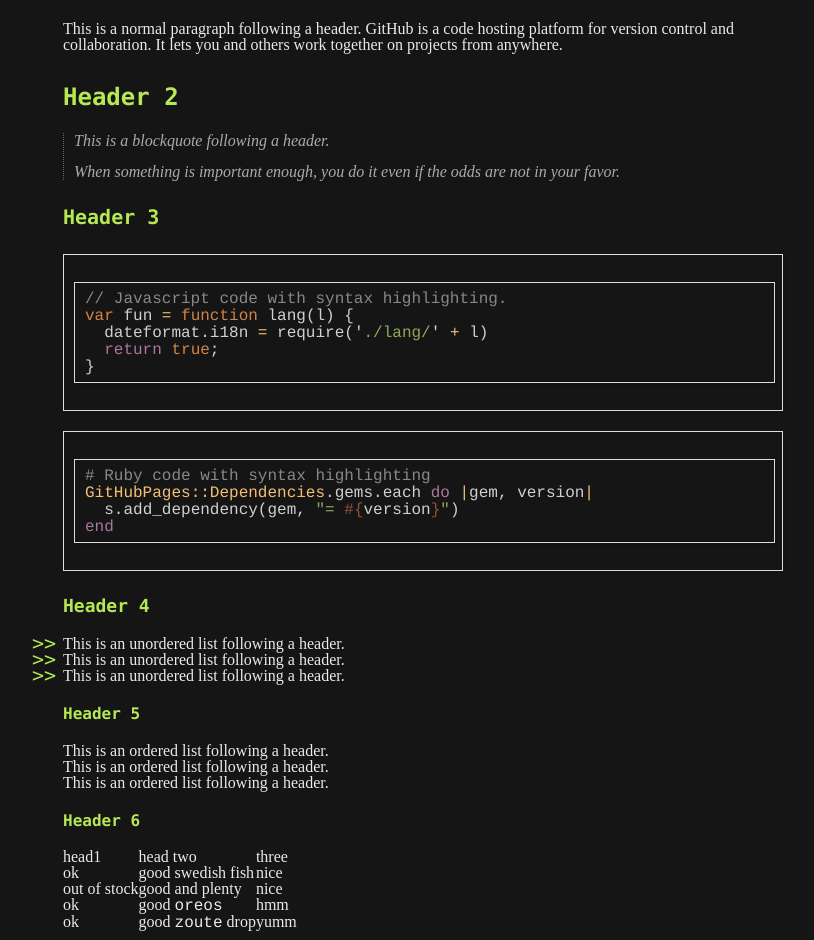
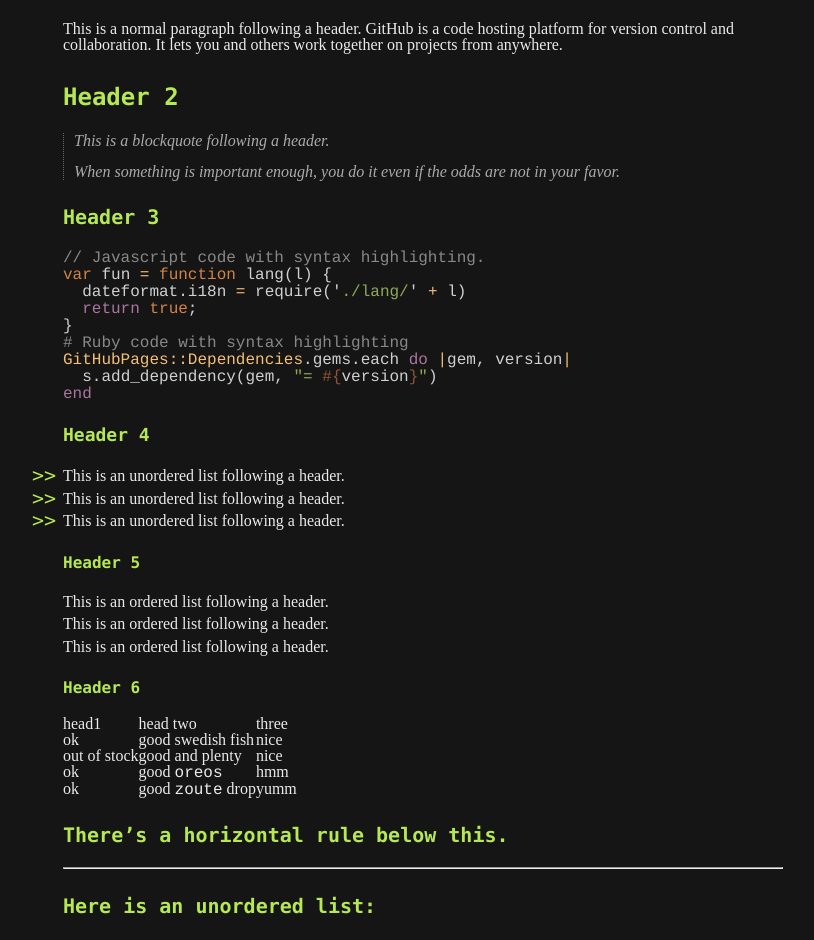
Before and after one commit to ACsediment/ACsediment.github.io, a Jekyll site: the page built from _posts/2020-01-01-Style_Tests.md, in a window 1280 px wide. Shown: the part 362-1302 px from the top of the page, without its empty margins (217-1031 px from the left). Built offline with Jekyll 4.4.1, drawn with Linux system fonts in a browser that asks for light colours.

Commit message:
modify css

```diff
--- a/_sass/_highlights.scss
+++ b/_sass/_highlights.scss
@@ -1,13 +1,5 @@
 
 .highlight {
-  padding: 7px 7px 7px 10px;
-  border: 1px solid #ddd;
-  -moz-box-shadow: 3px 3px rgba(0,0,0,0.1);
-  -webkit-box-shadow: 3px 3px rgba(0,0,0,0.1);
-  box-shadow: 3px 3px rgba(0,0,0,0.1);
-  margin: 20px 0 20px 0;
-  // overflow: scroll;
-
   $plaintext: $alto;
   $string: $chelsea-cucumber;
   $literal: $chelsea-cucumber;
@@ -26,6 +18,9 @@
   $header: $hippie-blue;
 
   color: $plaintext;
+
+  table td { padding: 5px; }
+  table pre { margin: 0; }
 
   .w {color: $plaintext;}
   .err {color: $error-foreground; background-color: $error-background;}
--- a/style.scss
+++ b/style.scss
@@ -19,6 +19,8 @@ $body-foreground: $gallery;
 $header: $conifer;
 $blockquote-color: $silver-chalice;
 $blockquote-border: $dove-grey;
+$selection:#b5e853;
+$selection-back:rgba(104, 182, 255, 0.5);
 
 html {
   font-size: 100%;
@@ -85,6 +87,10 @@ ul li {
   list-style-image:url('../images/bullet.png');
 }
 
+li {
+  line-height: 1.4 ;
+}
+
 em, i {
   font-style: italic;
 }
@@ -109,12 +115,12 @@ img {
 
 // Specify the color of the selection
 ::-moz-selection {
-  color: $grey;
-  background: $lightGrey;
+  color: $selection;
+  background: $selection-back;
 }
 ::selection {
-  color: $grey;
-  background: $lightGrey;
+  color: $selection;
+  background: $selection-back;
 }
 
 // Nicolas Gallagher's micro clearfix hack
```
